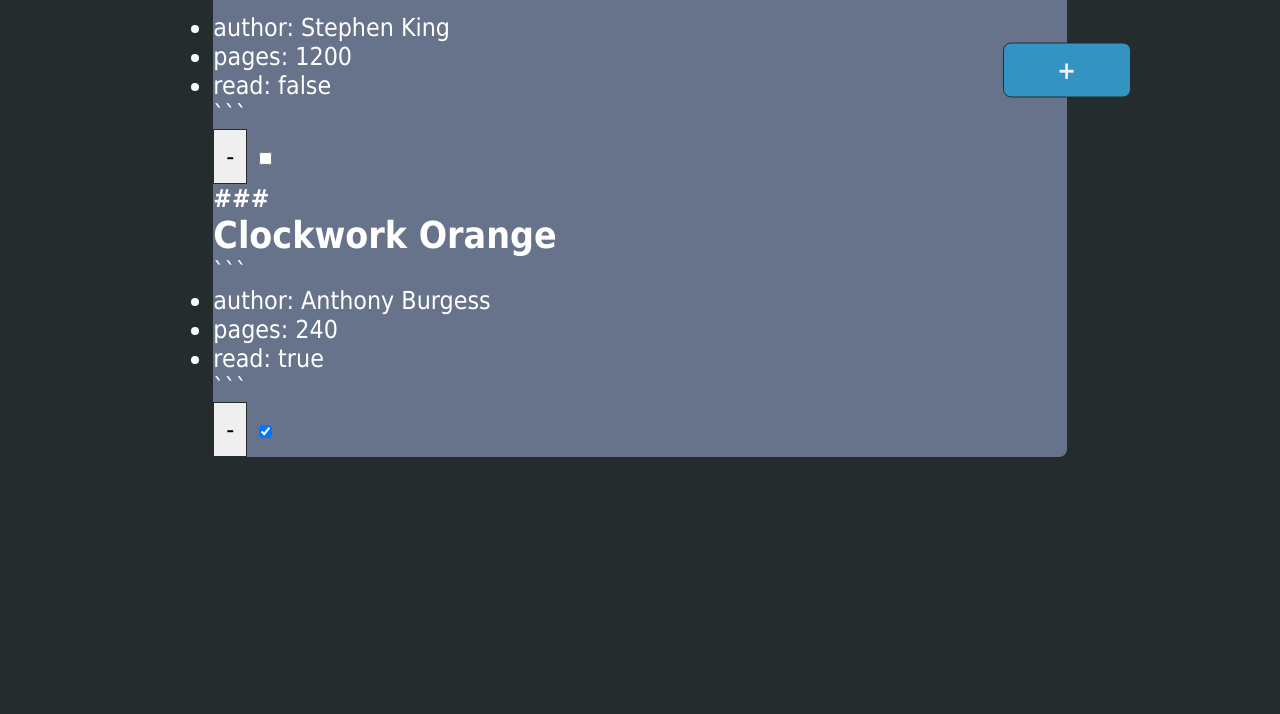
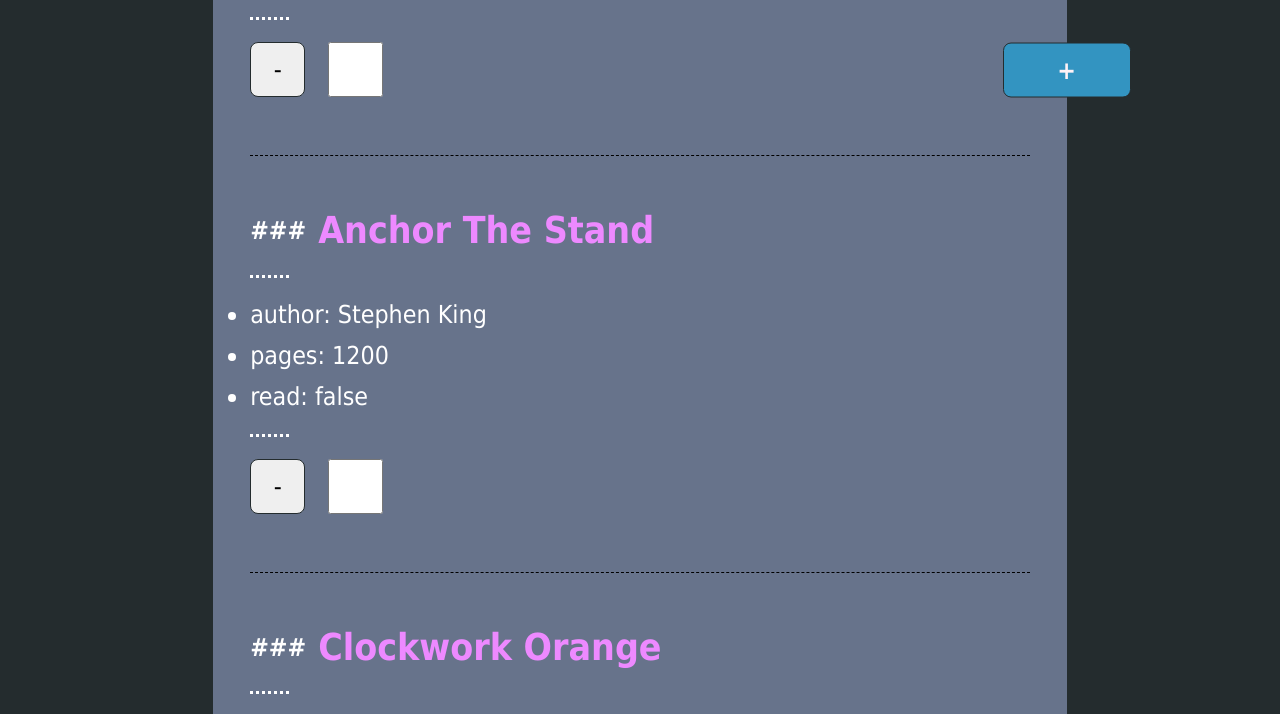
Before and after one commit to EGRrqq/library, a plain HTML site: page index.html in a window 1280 px wide. Shown: the part 595-1309 px from the top of the page. Before the commit the page ends 1052 px from the top, so only its background shows below. Drawn offline with Linux system fonts and the light colour scheme.

Commit message:
feat: add styles for book collection
kinda markdown style

````diff
--- a/index.html
+++ b/index.html
@@ -13,7 +13,7 @@
 <body>
     <dialog id="book-modal">
         <form method="dialog" class="rounded">
-            <div class="form-header">
+            <div class="form-header rounded">
                 <h3>add a book</h3>
                 <button type="button" aria-label="close" id="close-btn" class="btn form-btn rounded"
                     formnovalidate>X</button>
@@ -57,6 +57,7 @@
     <main class="rounded">
         <article class="book-collection">
             <h1>Book Collection</h1>
+            <hr>
         </article>
     </main>
 
--- a/script.js
+++ b/script.js
@@ -65,7 +65,7 @@
 function removeCardBtn(container) {
     const removeBtn = document.createElement('button');
 
-    removeBtn.classList.add('btn');
+    removeBtn.classList.add('btn', 'rounded', 'card-btn');
     removeBtn.textContent = '-';
     removeBtn.setAttribute('aria-label', 'remove book');
 
@@ -144,10 +144,8 @@
     const div = document.createElement('div');
     div.classList.add('card-body');
 
-    const spanFirst = document.createElement('span');
-    const spanSecond = document.createElement('span');
-    spanFirst.textContent = '```';
-    spanSecond.textContent = '```';
+    const hrFirst = document.createElement('hr');
+    const hrSecond = document.createElement('hr');
 
     const ul = document.createElement('ul');
 
@@ -164,9 +162,9 @@
 
     tempBook = null;
 
-    div.appendChild(spanFirst);
+    div.appendChild(hrFirst);
     div.appendChild(ul);
-    div.appendChild(spanSecond);
+    div.appendChild(hrSecond);
     container.appendChild(div);
 }
 
--- a/style.css
+++ b/style.css
@@ -4,6 +4,7 @@
   --form-main-bg-color: #ffffff;
   --form-second-bg-color: #bebcbc;
   --form-darker-bg-color: #4e6070;
+  --accent-color: #ed89ff;
 
   --content-padding: calc(0.5rem + 0.5vh);
   --form-padding: calc(0.1rem + 0.1vw);
@@ -87,7 +88,7 @@
 form {
   display: grid;
   color: var(--second-bg-color);
-  background-color: var(--form-second-bg-color);
+  background-color: var(--accent-color);
   border-top: 2px solid var(--form-main-bg-color);
   border-left: 2px solid var(--form-main-bg-color);
   border-right: 4px groove var(--second-bg-color);
@@ -109,9 +110,12 @@
   display: flex;
   justify-content: space-between;
   align-items: center;
-  font-size: calc(var(--main-font-size) * 0.75);
   color: var(--form-main-bg-color);
   padding: var(--form-padding);
+}
+
+.form-header h3 {
+  font-size: calc(var(--main-font-size) * 1.25);
 }
 
 .form-footer {
@@ -133,7 +137,7 @@
   justify-content: space-between;
 }
 
-input[type="checkbox"] {
+form input[type="checkbox"] {
   min-width: var(--section-padding);
 }
 
@@ -187,4 +191,65 @@
 
 .book-collection {
   display: grid;
+  gap: var(--section-gap);
+  padding: var(--section-padding);
 }
+
+
+.book-collection h1 {
+  justify-self: center;
+  font-size: calc(var(--main-font-size) * 1.75);
+  text-align: center;
+}
+
+.card-header {
+  display: flex;
+  gap: var(--content-padding);
+  align-items: center;
+}
+
+.card-header h2 {
+  color: var(--accent-color);
+  display: inline-block;
+  font-size: calc(var(--main-font-size) * 1.5);
+}
+
+.card-body {
+  display: flex;
+  flex-direction: column;
+  gap: var(--section-item-gap);
+}
+
+.card-footer {
+  display: grid;
+  grid-template-columns: repeat(2, calc(var(--section-padding) * 1.5));
+  grid-template-rows: calc(var(--section-padding) * 1.5);
+  gap: var(--section-item-gap);
+}
+
+.book-card {
+  display: grid;
+  gap: var(--section-item-gap);
+}
+
+article > hr {
+  padding-bottom: calc(var(--content-padding) / 2);
+  border-bottom: 1px dashed black;
+}
+
+.card-body > hr {
+    border-bottom: 3px dotted;
+    margin-right: 95%;
+}
+
+.card-btn {
+  padding: var(--content-padding) calc(var(--content-padding) * 1.5);
+  place-self: center;
+  min-height: calc(var(--section-padding) * 1.5);
+  min-width: calc(var(--section-padding) * 1.5);
+}
+
+.card-body ul {
+  display: grid;
+  gap: var(--content-padding);
+}
````
